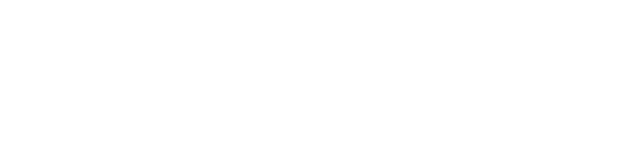
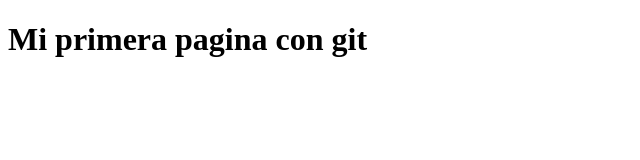
Before and after one commit to wimuweb/git-curso, a plain HTML site: page index.html in a window 1280 px wide. Shown: the whole page, without its empty margins (0-640 px from the left). Drawn offline with Linux system fonts and the light colour scheme.

Commit message:
ahora el index.html tiene codigo html

```diff
--- a/index.html
+++ b/index.html
@@ -4,9 +4,9 @@
     <meta charset="UTF-8">
     <meta name="viewport" content="width=device-width, initial-scale=1.0">
     <meta http-equiv="X-UA-Compatible" content="ie=edge">
-    <title>Document</title>
+    <title>Mi primera pagina con git</title>
 </head>
 <body>
-
+    <h1>Mi primera pagina con git</h1>
 </body>
 </html>
```
